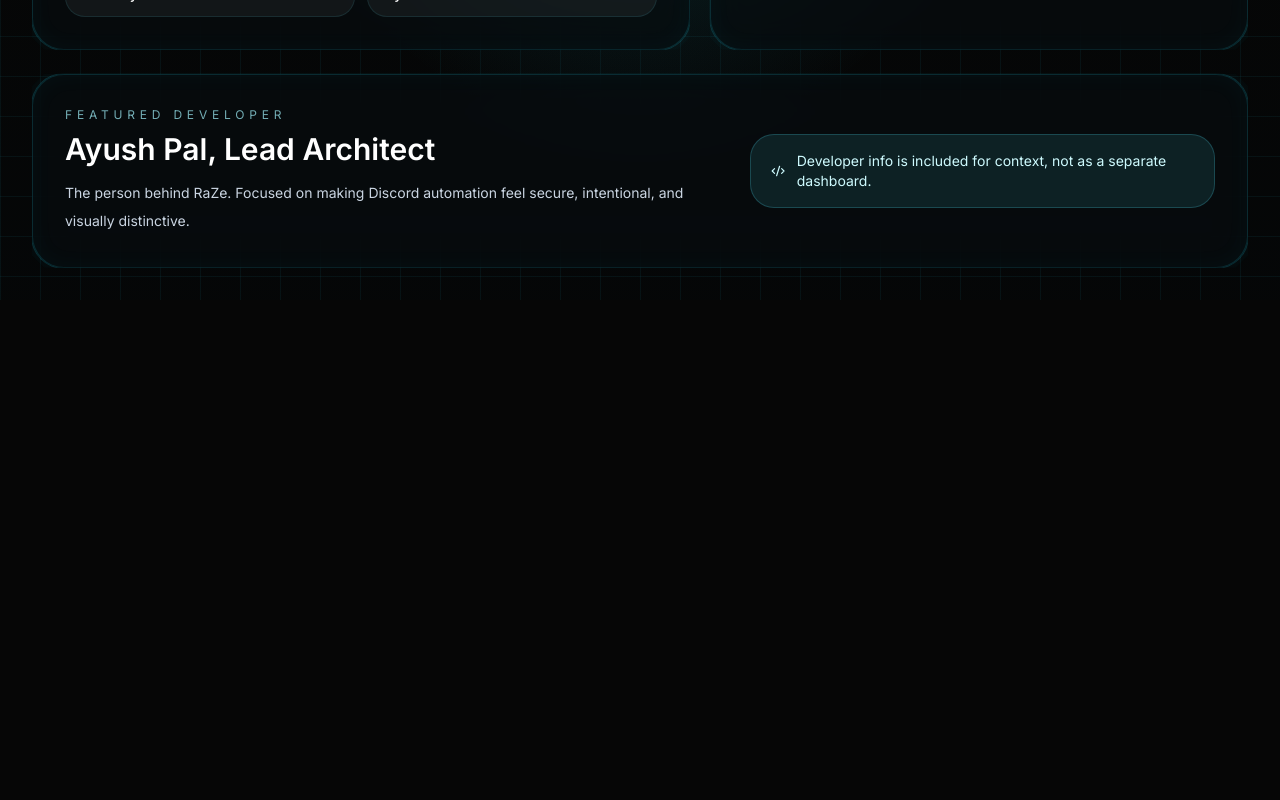
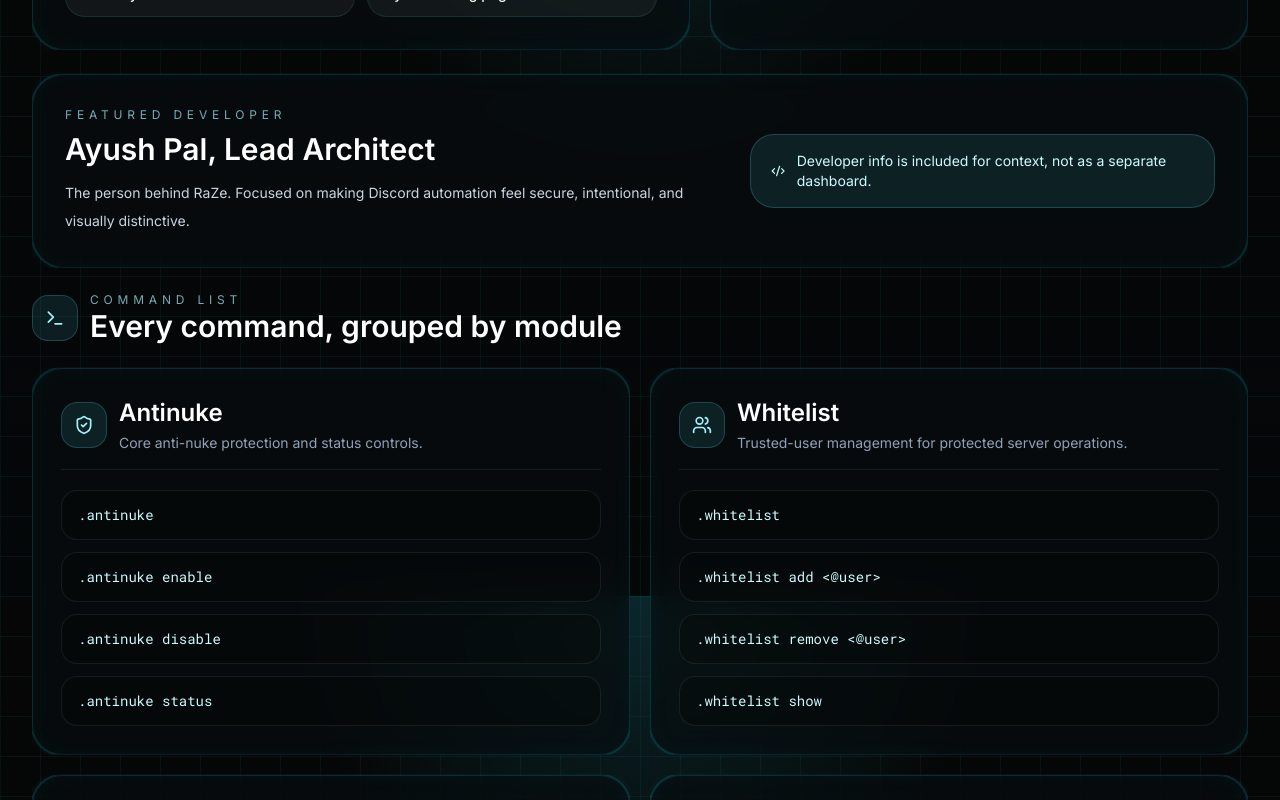
Before and after one commit to ayushpal7/raze, a Next.js app: page / in a window 1280 px wide. Shown: the part 1004-1804 px from the top of the page. Before the commit the page ends 1304 px from the top, so only its background shows below. Built offline with nearby package versions, Linux system fonts and the light colour scheme.

Commit message:
Add bot command catalog to landing page

```diff
--- a/src/app/page.tsx
+++ b/src/app/page.tsx
@@ -1,18 +1,22 @@
 "use client";
 
 import type { ComponentType } from "react";
+import razePfp from "../../raze-pfp.png";
 import Image from "next/image";
 import { motion } from "framer-motion";
 import {
   Bot,
   Code2,
   Crown,
+  ListTree,
   Sparkles,
   ArrowUpRight,
   Gauge,
   Globe2,
   ShieldCheck,
   Stars,
+  Terminal,
+  Users,
 } from "lucide-react";
 
 const stats = [
@@ -20,6 +24,114 @@
   { label: "Uptime", value: "99.99%" },
   { label: "Core Modules", value: "4" },
   { label: "Status", value: "Online" },
+];
+
+const commandGroups = [
+  {
+    title: "Antinuke",
+    icon: ShieldCheck,
+    description: "Core anti-nuke protection and status controls.",
+    commands: [".antinuke", ".antinuke enable", ".antinuke disable", ".antinuke status"],
+  },
+  {
+    title: "Whitelist",
+    icon: Users,
+    description: "Trusted-user management for protected server operations.",
+    commands: [".whitelist", ".whitelist add <@user>", ".whitelist remove <@user>", ".whitelist show"],
+  },
+  {
+    title: "Antiraid",
+    icon: ShieldCheck,
+    description: "Anti-raid setup and protection utilities.",
+    commands: [".antiraid", ".arsetup"],
+  },
+  {
+    title: "Automod",
+    icon: Bot,
+    description: "Automated moderation and configuration controls.",
+    commands: [".automod", ".automod enable", ".automod disable", ".amsetup"],
+  },
+  {
+    title: "Fun & Roleplay",
+    icon: Crown,
+    description: "Rate commands and anime GIF roleplay actions.",
+    commands: [
+      "Rates: gay, lesbian, cute, chutiya, horny, tharki",
+      "Roleplay: kiss, pat, kill, bite, punch",
+    ],
+  },
+  {
+    title: "Giveaway",
+    icon: Sparkles,
+    description: "Giveaway lifecycle controls and configuration.",
+    commands: [".gconfig", ".gend", ".glist", ".greroll", ".gstart"],
+  },
+  {
+    title: "Information",
+    icon: ListTree,
+    description: "General bot and server information commands.",
+    commands: [".help", ".botinfo", ".invite", ".ping", ".uptime"],
+  },
+  {
+    title: "Logging",
+    icon: Terminal,
+    description: "Event logging configuration and status controls.",
+    commands: [
+      ".logging enable - Enable logging",
+      ".logging disable - Disable logging",
+      ".logging status - View current configuration",
+      ".logging setup - Configure channels per event group",
+    ],
+  },
+  {
+    title: "Moderation",
+    icon: ShieldCheck,
+    description: "Full moderation toolkit for active server management.",
+    commands: [
+      ".ban",
+      ".hide",
+      ".hideall",
+      ".kick",
+      ".list",
+      ".lock",
+      ".lockall",
+      ".timeout",
+      ".nickname",
+      ".purge",
+      ".purgebots",
+      ".role",
+      ".rrole",
+      ".steal",
+      ".unban",
+      ".unhide",
+      ".unhideall",
+      ".unlock",
+      ".unlockall",
+      ".untimeout",
+    ],
+  },
+  {
+    title: "Premium",
+    icon: Stars,
+    description: "Premium access and server enhancement utilities.",
+    commands: [".antialt", ".autorole", ".massrole", ".resetserveravatar", ".setserveravatar"],
+  },
+  {
+    title: "Util",
+    icon: Globe2,
+    description: "Utility commands for profiles, reporting, and stats.",
+    commands: [".avatar", ".banner", ".prefix", ".report", ".serverinfo", ".stats", ".userinfo"],
+  },
+  {
+    title: "Verification",
+    icon: Terminal,
+    description: "Verification system setup and status controls.",
+    commands: [
+      ".verification setup - Set up verification",
+      ".verification disable - Remove verification system",
+      ".verification status - View current status",
+    ],
+  },
 ];
 
 const fadeUp = {
@@ -54,7 +166,7 @@
                   DISCORD BOT
                 </h1>
                 <p className="mt-5 max-w-2xl text-base leading-7 text-slate-300 md:text-lg">
-                  A futuristic Discord automation bot built for protection, giveaways, moderation, and clean roleplay interactions.
+                  A futuristic Discord automation bot built for protection, giveaways, moderation, utility, verification, and clean roleplay interactions.
                 </p>
 
                 <div className="mt-7 flex flex-wrap gap-3">
@@ -83,11 +195,8 @@
                 <div className="panel-strong neon-border cut-corner rounded-[30px] p-5 md:p-6">
                   <div className="flex items-center gap-4 border-b border-cyan-300/10 pb-4">
                     <Image
-                      src="https://cdn.discordapp.com/emojis/1452185851370147880.gif"
+                      src={razePfp}
                       alt="RaZe logo"
-                      width={64}
-                      height={64}
-                      unoptimized
                       className="h-16 w-16 rounded-2xl border border-cyan-300/30 bg-black/60 object-cover p-1"
                     />
                     <div>
@@ -123,7 +232,7 @@
             <div className="mt-6 grid gap-3 sm:grid-cols-2">
               <InfoTile icon={ShieldCheck} title="Protection" text="Antinuke and whitelist controls for secure moderation." />
               <InfoTile icon={Sparkles} title="Giveaways" text="Clean giveaway flow with strict duration handling." />
-              <InfoTile icon={Globe2} title="Automation" text="Automod and logging designed for modern Discord servers." />
+              <InfoTile icon={Globe2} title="Automation" text="Automod, verification, and logging designed for modern Discord servers." />
               <InfoTile icon={Crown} title="Fun Mode" text="Anime GIF-driven roleplay and rating responses." />
             </div>
           </motion.div>
@@ -150,7 +259,7 @@
                 <InfoChip label="Developer" value="Ayush Pal" />
                 <InfoChip label="Website" value="ayush-pal.me" />
                 <InfoChip label="Primary focus" value="Security and automation" />
-                <InfoChip label="Style" value="Cyber-dashboard" />
+                <InfoChip label="Style" value="Cyber landing page" />
               </div>
             </div>
           </div>
@@ -200,6 +309,45 @@
             </div>
           </div>
         </section>
+
+        <section className="space-y-6" id="commands">
+          <div className="flex items-center gap-3">
+            <div className="rounded-2xl border border-cyan-300/20 bg-cyan-300/10 p-3">
+              <Terminal className="h-5 w-5 text-cyan-200" />
+            </div>
+            <div>
+              <p className="text-xs uppercase tracking-[0.4em] text-cyan-200/70">Command list</p>
+              <h3 className="text-3xl font-semibold text-white">Every command, grouped by module</h3>
+            </div>
+          </div>
+
+          <div className="grid gap-5 xl:grid-cols-2">
+            {commandGroups.map((group) => {
+              const Icon = group.icon;
+              return (
+                <article key={group.title} className="panel neon-border cut-corner rounded-[30px] p-6 md:p-7">
+                  <div className="flex items-center gap-3 border-b border-cyan-300/10 pb-4">
+                    <div className="rounded-2xl border border-cyan-300/20 bg-cyan-300/10 p-3">
+                      <Icon className="h-5 w-5 text-cyan-200" />
+                    </div>
+                    <div>
+                      <h4 className="text-2xl font-semibold text-white">{group.title}</h4>
+                      <p className="mt-1 text-sm text-slate-400">{group.description}</p>
+                    </div>
+                  </div>
+
+                  <div className="mt-5 space-y-3">
+                    {group.commands.map((command) => (
+                      <div key={command} className="rounded-2xl border border-white/8 bg-black/20 px-4 py-3 text-sm leading-6 text-slate-200 transition hover:border-cyan-300/25 hover:bg-cyan-300/5">
+                        <span className="font-mono text-cyan-100">{command}</span>
+                      </div>
+                    ))}
+                  </div>
+                </article>
+              );
+            })}
+          </div>
+        </section>
       </section>
     </main>
   );
```
Also changed, not shown: raze-pfp.png (added).
